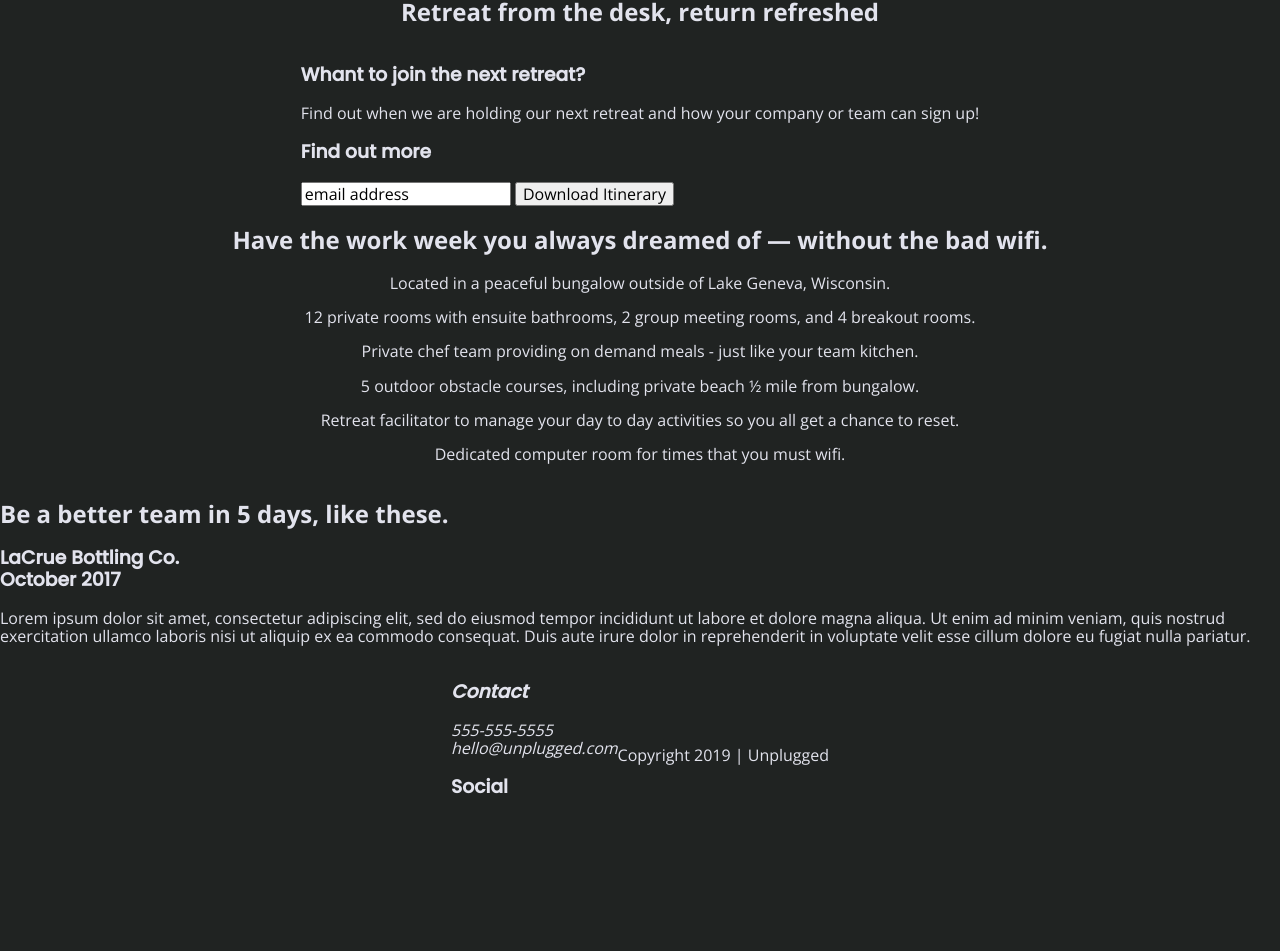
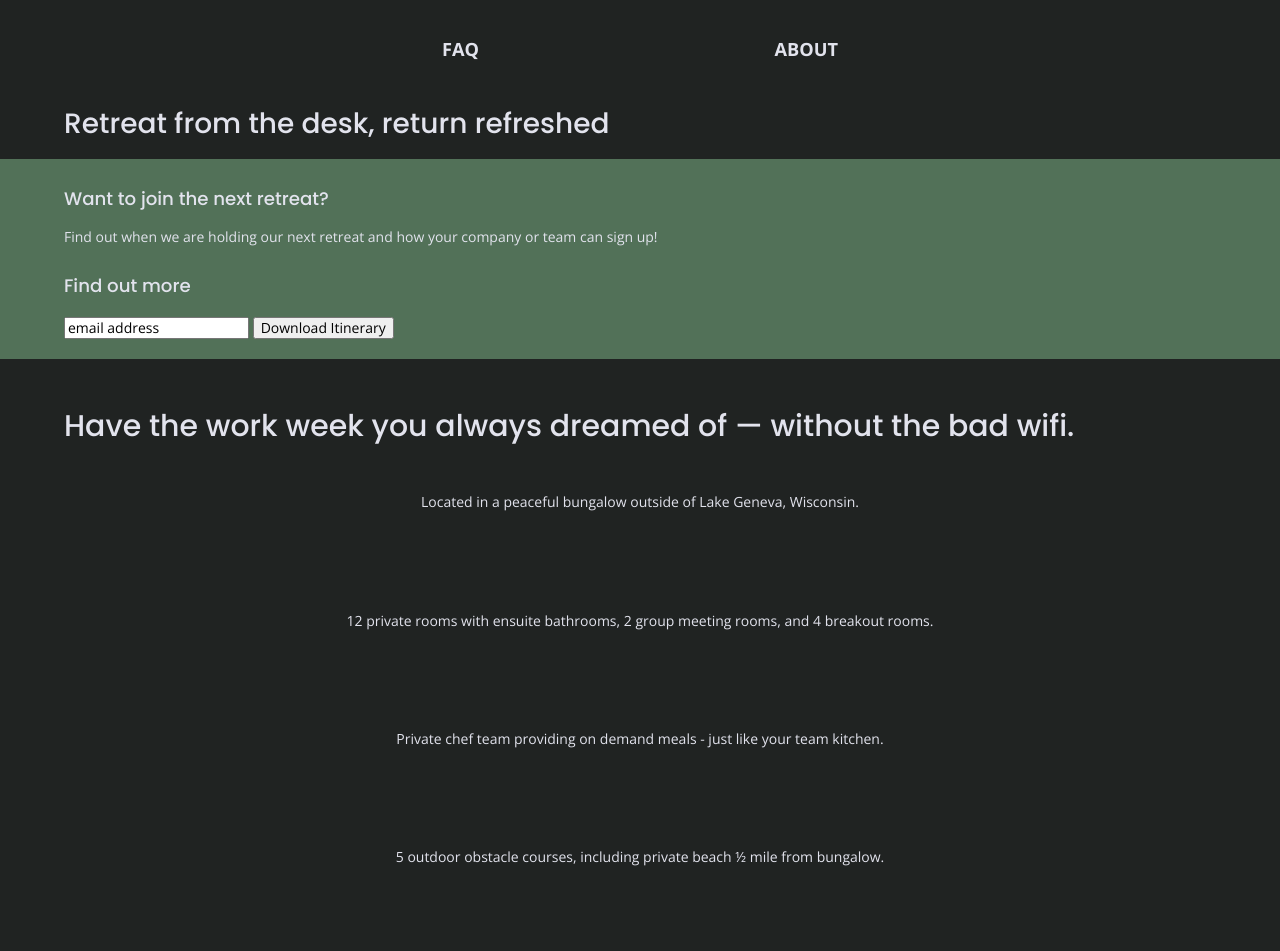
Before and after one commit to Chelsea-Crank/art-sessions, a website built with Parcel: page index.html in a window 1280 px wide. Shown: the part 130-1081 px from the top of the page. Before the commit the page ends 978 px from the top, so only its background shows below. Built offline with nearby package versions, Linux system fonts and the light colour scheme.

Commit message:
Formatting: width %s and padding

```diff
--- a/css/main.css
+++ b/css/main.css
@@ -10,12 +10,6 @@
 /* ==========================================================================
    Base styles: opinionated defaults
    ========================================================================== */
-
-html {
-  color: #222;
-  font-size: 1em;
-  line-height: 1.4;
-}
 
 /*
  * Remove text-shadow in selection highlight:
@@ -83,17 +77,17 @@ textarea {
   resize: vertical;
 }
 
+
 /* ==========================================================================
-   Author's custom styles
+   Mobile Styles | Homepage
    ========================================================================== */
+/************************** Header, Footer, Base Styles **************************/
 html {
 	background: #202322;
 	color: #e2e3ed;
 	font-family: 'Open Sans', sans-serif;
-}
-
-body {
-
+	font-size: 14px;
+	margin:0;
 }
 
 header, footer {
@@ -104,11 +98,18 @@ header, footer {
 
 }
 
+/************************** Header Styles **************************/
+
+header {
+	padding: 15px 0;
+}
+
 header .content-wrapper{
 	align-items: center;
 	display: flex;
 	flex-flow: row wrap;
 	justify-content: center;
+	margin: 0;
 }
 
 header figure {
@@ -116,77 +117,55 @@ header figure {
 }
 
 .header-divider {
+    color: #e2e3ed;
+	width: 100%;
+    height: 2px;
+    margin: 10px 0 20px 0;
 
 }
 
 header nav {
 	align-items: center;
 	display: flex;
-	justify-content: center;
+	flex-flow: row wrap;
+	justify-content: space-around;
+	width: 60%;
 }
 
 header nav ul {
 	display: flex;
 	justify-content: space-around;
+	padding: 0;
+	width: 100%
 }
 
-h3 {
-	font-family: 'Poppins', sans-serif;
+header nav ul li{
+	font-size: 1.3em;
 	font-weight: 700;
+	list-style: none;
+	text-decoration: none;
+	text-transform: uppercase;
 }
 
-/* ------------------ Mobile Styles | Homepage ------------------ */
-/* Hero */
-.hero-area {
-	align-items: center;
-	display: flex;
-	justify-content: center;
+header nav ul li a {
+	text-decoration: none;
+    color: #e2e3ed;
 }
 
-/* Sign-up Form */
-aside {
-	align-items: center;
-	display: flex;
-	justify-content: center;
+footer {
+	flex-direction: column;
 }
 
-.form {
-
+footer p{
+	margin: 0;
 }
 
-.form-description {
-
+footer .content-wrapper {
+	marging: 50px 0;
+	text-align: center;
+	width: 55%;
 }
 
-/* Features Content */
-
-.features {
-	align-items: center;
-	display: flex;
-	justify-content: center;
-}
-
-.features-item-description {
-	align-items: center;
-	display: flex;
-	justify-content: center;
-}
-
-/* Reviews */
-.reviews {
-	align-items: center;
-	display: flex;
-	justify-content: center;
-}
-
-
-/* Contact */
-.contact {
-
-}
-
-
-/* Footer */
 footer .social-icons {
 	align-items: center;
 	display: flex;
@@ -197,6 +176,182 @@ footer .social-icons p {
 	align-items: center;
 	display: flex;
 	justify-content: center;
+}
+
+footer h3 {
+	margin: 50px 0 20px;
+}
+
+footer address {
+	font-style: normal;
+}
+
+.copyright {
+	margin: 50px 0;
+}
+
+h1 {
+	font-family: 'Poppins', sans-serif;
+	font-weight: 500;
+	font-size: 2.5em;
+	margin-top: 50px;
+}
+
+h2 {
+	font-family: 'Poppins', sans-serif;
+	font-weight: 500;
+	font-size: 2.15em;
+}
+
+h3 {
+	font-family: 'Poppins', sans-serif;
+	font-weight: 500;
+	font-size: 1.3em;
+}
+
+p {
+	line-height: 1.3em;
+}
+
+.content-wrapper {
+	width: 90%;
+}
+
+/************************** Hero **************************/
+
+.hero-area {
+	align-items: center;
+	display: flex;
+	justify-content: center;
+}
+
+/************************** Sign-up Form **************************/
+aside {
+	align-items: center;
+	background: #527158;
+	display: flex;
+	flex-flow: row wrap;
+	justify-content: center;
+}
+
+aside h3 {
+	margin-top: 30px;
+}
+
+.form {
+	margin: 20px 0 ;
+}
+
+.form-description {
+
+}
+
+/************************** Features Content **************************/
+
+.features {
+	align-items: center;
+	display: flex;
+	flex-flow: row wrap;
+	justify-content: center;
+	padding-top: 50px;
+}
+
+
+.features-items {
+	align-items: center;
+	display: flex;
+	flex-flow: row wrap;
+	justify-content: center;
+	text-align: center;
+}
+
+.features h2 {
+	font-family: 'Poppins', sans-serif;
+	font-size: 2.14em;
+	font-weight: 500;
+	margin: 0;
+}
+
+.features p {
+	margin: 0;
+}
+
+.features article {
+	width: 60%;
+	margin: 50px 0;
+
+}
+
+.features-item-description {
+	align-items: center;
+	display: flex;
+	justify-content: center;
+}
+
+/************************** Reviews **************************/
+.reviews {
+	align-items: center;
+	background: #2a423a;
+	display: flex;
+	justify-content: center;
+	padding: 0 0 50px;
+}
+
+.reviews h2 {
+	margin: 55px 0 35px;
+}
+
+.reviews h3 {
+	width: 55%
+}
+
+
+
+/* ==================================================
+                       ABOUT PAGE
+   ================================================== */
+.mission {
+	background: #527158;
+	align-items: center;
+	display: flex;
+	flex-flow: row wrap;
+	justify-content: center;
+	padding: 50px 0 35px;
+}
+
+.mission h2 {
+	font-family: 'Poppins', sans-serif;
+	font-weight: 500;
+	margin: 0 0 20px;
+}
+
+.contact-section {
+	background: #2a423a;
+	align-items: center;
+	display: flex;
+	flex-flow: row wrap;
+	justify-content: center;
+	padding: 50px 0 35px;
+}
+
+.contact-section address {
+	font-style: normal;
+}
+/* ==================================================
+                        FAQ PAGE
+   ================================================== */
+
+.faq {
+	background: #527158;
+	align-items: center;
+	display: flex;
+	flex-flow: row wrap;
+	justify-content: center;
+	padding: 25px 0 35px;
+}
+
+.faq article {
+	margin: 45px 0 0;
 }
 
 
--- a/index.html
+++ b/index.html
@@ -45,11 +45,9 @@
 
 <!-- HERO CONTENT HERE -->
 	<main>
-		<section>
+		<section class="hero-area">
 			<div class="content-wrapper">
-                <div class="hero-area">
-                <h2>Retreat from the desk, return refreshed</h2>
-                </div>
+                <h1>Retreat from the desk, return refreshed</h1>
 			</div>
 		</section>
 
@@ -58,7 +56,7 @@
 		<aside>
 			<div class="content-wrapper">
 				<div class="form-description">
-                    <h3>Whant to join the next retreat?</h3>
+                    <h3>Want to join the next retreat?</h3>
                     <p>Find out when we are holding our next retreat and how your company or team can sign up!</p>
                     <h3>Find out more</h3>
 				</div>
@@ -74,18 +72,32 @@
 		<section class="features">
 			<div class="content-wrapper">
                 <h2>Have the work week you always dreamed of — without the bad wifi.</h2>
+				<div class="features-items">
+					<article>
                         <p class="fontawesome-icon"></p>
                         <p class="features-item-description">Located in a peaceful bungalow outside of Lake Geneva, Wisconsin. </p>
+					</article>
+					<article>
                         <p class="fontawesome-icon"></p>
                         <p class="features-item-description">12 private rooms with ensuite bathrooms, 2 group meeting rooms, and 4 breakout rooms.</p>
+					</article>
+					<article>
                         <p class="fontawesome-icon"></p>
                         <p class="features-item-description">Private chef team providing on demand meals - just like your team kitchen.</p>
+					</article>
+					<article>
                         <p class="fontawesome-icon"></p>
                         <p class="features-item-description">5 outdoor obstacle courses, including private beach ½ mile from bungalow.</p>
+					</article>
+					<article>
                         <p class="fontawesome-icon"></p>
                         <p class="features-item-description">Retreat facilitator to manage your day to day activities so you all get a chance to reset.</p>
+					</article>
+					<article>
                         <p class="fontawesome-icon"></p>
                         <p class="features-item-description">Dedicated computer room for times that you must wifi.</p>
+					</article>
+				</div>
             </div>
 		</section>
 
```
Also changed, not shown: about/index.html (+4 -1 lines), faq/index.html (+4 -2 lines). Lines whose indentation alone changed are shown as unchanged.
